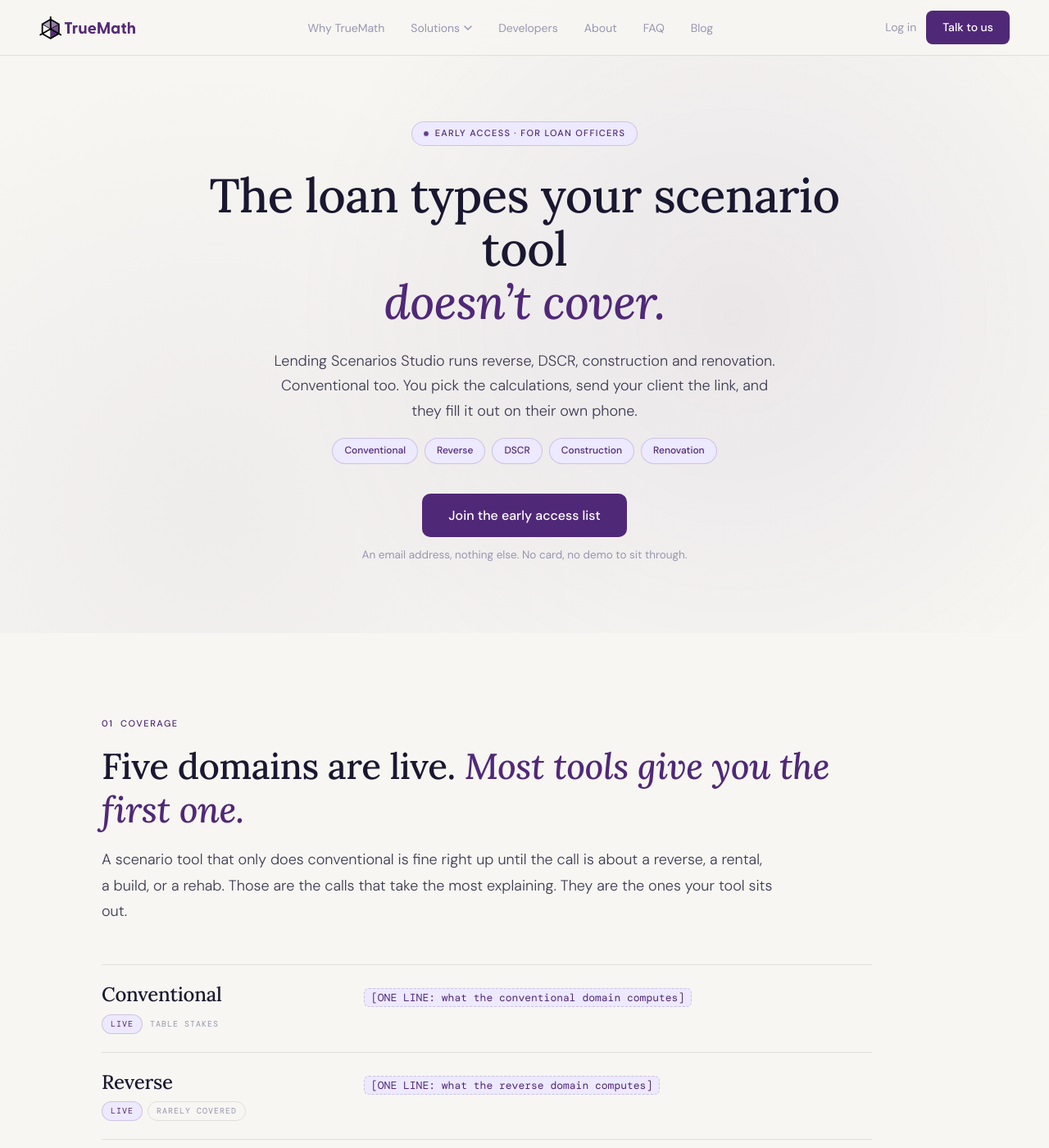
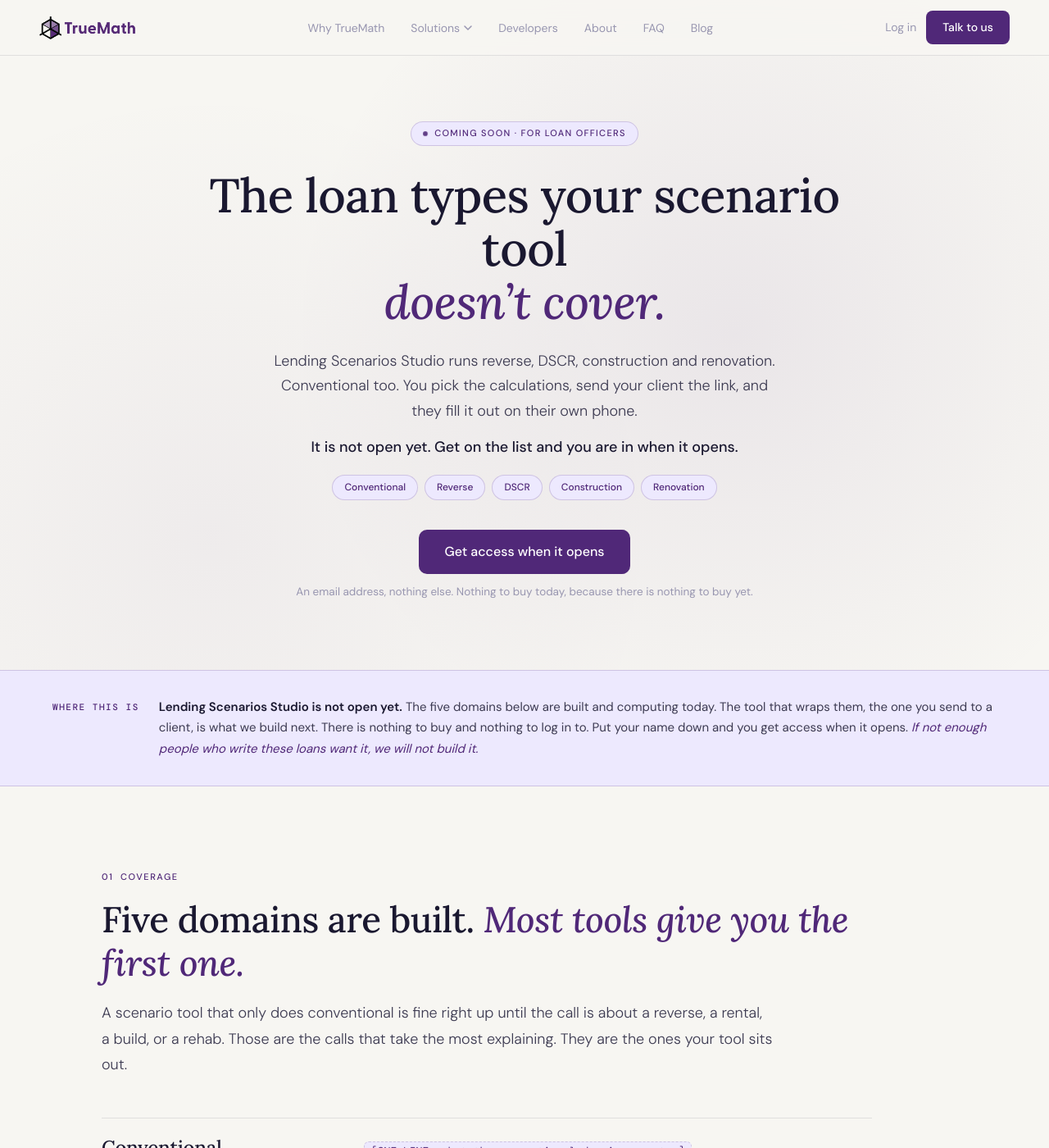
Before and after one commit to truemathai/truemath.ai, a Jekyll site: the page built from lending-scenarios-studio.html, in a window 1280 px wide and 1400 px high. Shown: the whole window at 82% size. Built offline with Jekyll 4.4.1, drawn with Linux system fonts in a browser that asks for light colours; some of the changed text lies outside the part shown.

Commit message:
Say plainly that the Studio is not open yet
The page read as a product you could go and get. It is a fake door, so
the state of the thing belongs on it, in plain words, above every claim
the page makes.

A "Where this is" band now sits directly under the hero and says the
Studio is not open, what is actually built today, that there is nothing
to buy or log in to, and that we will not build the rest if not enough
people who write these loans want it. It reuses the shared .urgency-band
component. The hero eyebrow reads "Coming soon", the subhead carries the
availability line, and every CTA is future tense: "Get access when it
opens" above the fold, "Put me on the list" everywhere else. The domain
tags say "Built" rather than "Live", which is the accurate word for a
domain that computes inside a product that has not opened.

Section 04 has to draw a sharper line now that the whole page is
pre-launch, so the widget is no longer just "not built yet": everything
above it is what we build next, and the widget is not on the list at all.
Its tag reads "Not on the roadmap" and a click is the vote on whether it
goes on the list. The two votes stay distinguishable.

Event names are unchanged, so nothing about the measurement moves.

Co-Authored-By: Claude Opus 5 <noreply@anthropic.com>

```diff
--- a/css/site.css
+++ b/css/site.css
@@ -1387,6 +1387,11 @@ a.vignette-card-link:hover .role-label { color: var(--purple); }
 .page-lss .hero-headline { font-size: clamp(32px, 4.6vw, 58px); line-height: 1.12; margin-bottom: 16px; }
 .page-lss .hero-subhead { max-width: 620px; margin: 24px auto 0; }
 
+/* the availability line in the hero. It carries the single most important
+   fact on a demand-test page, so it sits at full ink weight under the subhead
+   rather than being tucked into the fine print. */
+.lss-soon { display: block; margin-top: 14px; color: var(--ink); font-weight: 500; }
+
 .lss-herocta { margin-top: 36px; }
 .lss-fine { display: block; font-size: 13.5px; line-height: 1.55; color: var(--ink-muted); margin-top: 12px; }
 
--- a/lending-scenarios-studio.html
+++ b/lending-scenarios-studio.html
@@ -1,9 +1,9 @@
 ---
 layout: default
 title: "Lending Scenarios Studio: The Loan Types Your Scenario Tool Doesn't Cover"
-description: "Reverse, DSCR, construction and renovation scenarios, not just conventional. Send your client a link, they fill it out on their phone, the scenarios come back to you. Early access."
+description: "Coming soon. Reverse, DSCR, construction and renovation scenarios, not just conventional. Send your client a link, they fill it out on their phone, the scenarios come back to you. Get on the list for access when it opens."
 og_title: "The loan types your scenario tool doesn't cover"
-og_description: "Conventional, reverse, DSCR, construction, renovation. Your client does the data entry on their own phone. Every number shows how it was derived."
+og_description: "Coming soon. Conventional, reverse, DSCR, construction, renovation. Your client does the data entry on their own phone. Every number shows how it was derived."
 body_class: page-lss
 
 # NOINDEX while the page still carries [BRACKETED] placeholders. Traffic comes
@@ -51,7 +51,7 @@ expert_url:       "https://app.truemath.ai/contact?interest=domain-review"
 
     <div class="hero-eyebrow">
       <span class="eyebrow-dot"></span>
-      Early access &middot; For loan officers
+      Coming soon &middot; For loan officers
     </div>
 
     <h1 class="hero-headline">
@@ -62,6 +62,7 @@ expert_url:       "https://app.truemath.ai/contact?interest=domain-review"
       Lending Scenarios Studio runs reverse, DSCR, construction and renovation.
       Conventional too. You pick the calculations, send your client the link,
       and they fill it out on their own phone.
+      <span class="lss-soon">It is not open yet. Get on the list and you are in when it opens.</span>
     </p>
 
     <div class="vertical-pills">
@@ -74,17 +75,34 @@ expert_url:       "https://app.truemath.ai/contact?interest=domain-review"
 
     <div class="lss-herocta">
       <a class="btn-large" href="{{ page.early_access_url }}"
-         data-tm-event="early_access_hero" data-tm-section="hero">Join the early access list</a>
-      <div class="lss-fine">An email address, nothing else. No card, no demo to sit through.</div>
+         data-tm-event="early_access_hero" data-tm-section="hero">Get access when it opens</a>
+      <div class="lss-fine">An email address, nothing else. Nothing to buy today, because there is nothing to buy yet.</div>
     </div>
 
   </div>
 </section>
 
+<!-- WHERE THIS IS
+     The honesty block. This page is a demand test, so the state of the thing
+     has to be on it in plain words, above every claim the page then makes.
+     Reuses the shared .urgency-band component. -->
+<div class="urgency-band">
+  <div class="urgency-inner">
+    <div class="urgency-label">Where this is</div>
+    <div class="urgency-text">
+      <strong>Lending Scenarios Studio is not open yet.</strong> The five domains
+      below are built and computing today. The tool that wraps them, the one you
+      send to a client, is what we build next. There is nothing to buy and
+      nothing to log in to. Put your name down and you get access when it opens.
+      <em>If not enough people who write these loans want it, we will not build it.</em>
+    </div>
+  </div>
+</div>
+
 <!-- 01 COVERAGE -->
 <section class="section">
   <span class="section-label">01 &nbsp;Coverage</span>
-  <h2 class="section-headline">Five domains are live. <em>Most tools give you the first one.</em></h2>
+  <h2 class="section-headline">Five domains are built. <em>Most tools give you the first one.</em></h2>
   <p class="section-body">
     A scenario tool that only does conventional is fine right up until the call
     is about a reverse, a rental, a build, or a rehab. Those are the calls that
@@ -103,7 +121,7 @@ expert_url:       "https://app.truemath.ai/contact?interest=domain-review"
       <div class="lss-dom-id">
         <h3>Conventional</h3>
         <div class="lss-dom-tags">
-          <span class="lss-tag is-live">Live</span>
+          <span class="lss-tag is-live">Built</span>
           <span class="lss-tag is-quiet">Table stakes</span>
         </div>
       </div>
@@ -114,7 +132,7 @@ expert_url:       "https://app.truemath.ai/contact?interest=domain-review"
       <div class="lss-dom-id">
         <h3>Reverse</h3>
         <div class="lss-dom-tags">
-          <span class="lss-tag is-live">Live</span>
+          <span class="lss-tag is-live">Built</span>
           <span class="lss-tag">Rarely covered</span>
         </div>
       </div>
@@ -125,7 +143,7 @@ expert_url:       "https://app.truemath.ai/contact?interest=domain-review"
       <div class="lss-dom-id">
         <h3>DSCR</h3>
         <div class="lss-dom-tags">
-          <span class="lss-tag is-live">Live</span>
+          <span class="lss-tag is-live">Built</span>
           <span class="lss-tag">Rarely covered</span>
         </div>
       </div>
@@ -136,7 +154,7 @@ expert_url:       "https://app.truemath.ai/contact?interest=domain-review"
       <div class="lss-dom-id">
         <h3>Construction</h3>
         <div class="lss-dom-tags">
-          <span class="lss-tag is-live">Live</span>
+          <span class="lss-tag is-live">Built</span>
           <span class="lss-tag">Rarely covered</span>
         </div>
       </div>
@@ -147,7 +165,7 @@ expert_url:       "https://app.truemath.ai/contact?interest=domain-review"
       <div class="lss-dom-id">
         <h3>Renovation</h3>
         <div class="lss-dom-tags">
-          <span class="lss-tag is-live">Live</span>
+          <span class="lss-tag is-live">Built</span>
           <span class="lss-tag">Rarely covered</span>
         </div>
       </div>
@@ -159,7 +177,7 @@ expert_url:       "https://app.truemath.ai/contact?interest=domain-review"
   <div class="lss-cta">
     <div class="lss-cta-line">Four of these are the reason to switch.</div>
     <a class="btn-large" href="{{ page.early_access_url }}"
-       data-tm-event="early_access_coverage" data-tm-section="coverage">Get early access</a>
+       data-tm-event="early_access_coverage" data-tm-section="coverage">Put me on the list</a>
     <div class="lss-fine">Tell us which one you write the most of.</div>
   </div>
 </section>
@@ -245,7 +263,7 @@ expert_url:       "https://app.truemath.ai/contact?interest=domain-review"
     <div class="lss-cta">
       <div class="lss-cta-line">Stop being the data entry clerk on your own deals.</div>
       <a class="btn-large" href="{{ page.early_access_url }}"
-         data-tm-event="early_access_client_intake" data-tm-section="client_intake">Get early access</a>
+         data-tm-event="early_access_client_intake" data-tm-section="client_intake">Put me on the list</a>
       <div class="lss-fine">We will send the link the day it opens.</div>
     </div>
   </div>
@@ -285,24 +303,27 @@ expert_url:       "https://app.truemath.ai/contact?interest=domain-review"
   <div class="lss-cta">
     <div class="lss-cta-line">If you have ever been asked to defend a number you sent, you know why this matters.</div>
     <a class="btn-large" href="{{ page.early_access_url }}"
-       data-tm-event="early_access_derivation" data-tm-section="derivation">Get early access</a>
+       data-tm-event="early_access_derivation" data-tm-section="derivation">Put me on the list</a>
   </div>
 </section>
 
 <!-- 04 FAKE DOOR: WEBSITE INTAKE WIDGET -->
 {%- comment -%}
-  This is a demand test, not a feature. It is deliberately kept small, plain
-  and below the coverage message so it cannot become the headline: no tinted
-  band, no section-headline, no purple button. The "In development" tag and the
-  body copy both say it does not ship today. Its CTA fires its own event
-  (widget_interest) and points at its own URL, so a click here is countable
-  apart from a general early-access signup.
+  A second demand test, inside a page that is already one. The whole product
+  is pre-launch, so this block has to draw a sharper line than "not yet": the
+  Studio is what we build next, the widget is not on the list at all. That is
+  the distinction the copy and the "Not on the roadmap" tag carry.
+
+  Kept small, plain and below the coverage message so it cannot become the
+  headline: no tinted band, no section-headline, no filled button. Its CTA
+  fires its own event (widget_interest) and points at its own URL, so a click
+  here stays countable apart from a general signup.
 {%- endcomment -%}
 <section class="section section-sm">
-  <span class="section-label">04 &nbsp;Not built yet</span>
+  <span class="section-label">04 &nbsp;A separate question</span>
 
   <div class="lss-widget">
-    <div class="lss-widget-tag">In development</div>
+    <div class="lss-widget-tag">Not on the roadmap</div>
     <h3 class="lss-widget-head">An intake widget for your own site</h3>
     <p class="lss-widget-body">
       The same form, embedded on your website, as part of how you take in
@@ -311,13 +332,14 @@ expert_url:       "https://app.truemath.ai/contact?interest=domain-review"
       have to chase for the rest.
     </p>
     <p class="lss-widget-body">
-      <strong>This does not exist yet.</strong> We are deciding whether to
-      build it, and a click here is the vote.
+      <strong>Everything above is what we build next. This is not.</strong>
+      It is not designed, not scheduled, and not promised. A click here is the
+      vote that decides whether it goes on the list at all.
     </p>
     <div class="lss-widget-cta">
       <a class="btn-outline" href="{{ page.widget_url }}"
          data-tm-event="widget_interest" data-tm-section="intake_widget">I’d want this</a>
-      <span class="lss-fine">Puts you on the list for the widget specifically, separate from early access.</span>
+      <span class="lss-fine">A separate vote from the list above. This one counts for the widget only.</span>
     </div>
   </div>
 </section>
@@ -337,7 +359,7 @@ expert_url:       "https://app.truemath.ai/contact?interest=domain-review"
     </p>
 
     <div class="lss-cta lss-cta--left">
-      <div class="lss-cta-line">Six months free for the people we take.</div>
+      <div class="lss-cta-line">Six months free when it opens, for the people we take.</div>
       <a class="btn-outline" href="{{ page.expert_url }}"
          data-tm-event="expert_panel_apply" data-tm-section="expert_panel">Ask for a domain to pick apart</a>
       <div class="lss-fine">Tell us which of the four you write and how long you have been writing it.</div>
@@ -349,7 +371,7 @@ expert_url:       "https://app.truemath.ai/contact?interest=domain-review"
 <section class="section section-sm">
   <div class="lss-facts">
     <div class="lss-fact">
-      <div class="lss-fact-label">What it costs</div>
+      <div class="lss-fact-label">What it will cost</div>
       <div class="lss-fact-value"><span class="lss-tbd">[PRICE]</span></div>
     </div>
     <div class="lss-fact">
@@ -366,12 +388,14 @@ expert_url:       "https://app.truemath.ai/contact?interest=domain-review"
 <!-- CLOSING CTA -->
 <section class="cta-section">
   <div class="cta-box">
-    <h2 class="cta-headline">Get on the early access list.</h2>
+    <h2 class="cta-headline">Put your name down.</h2>
     <p class="cta-subhead">
-      One email address. You hear from us when it opens. If enough loan
-      officers who write these loan types want it, we keep building it.
+      One email address, and you hear from us when it opens. That is the whole
+      ask. We are counting how many people who actually write these loans want
+      this before we build the rest of it. If the number is too small, we will
+      tell you that instead.
     </p>
     <a class="btn-cta" href="{{ page.early_access_url }}"
-       data-tm-event="early_access_closing" data-tm-section="closing">Join the early access list</a>
+       data-tm-event="early_access_closing" data-tm-section="closing">Put me on the list</a>
   </div>
 </section>
```
